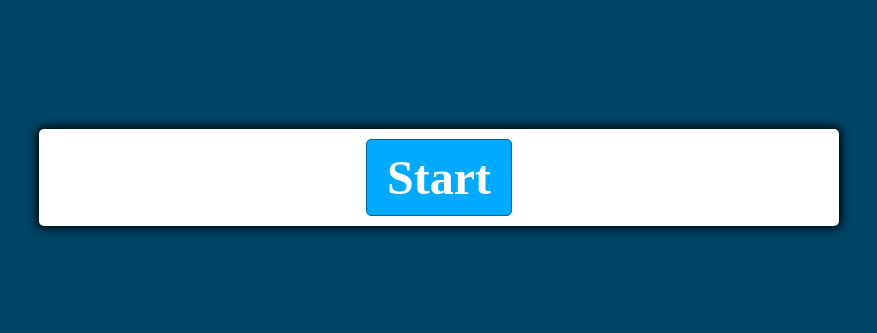
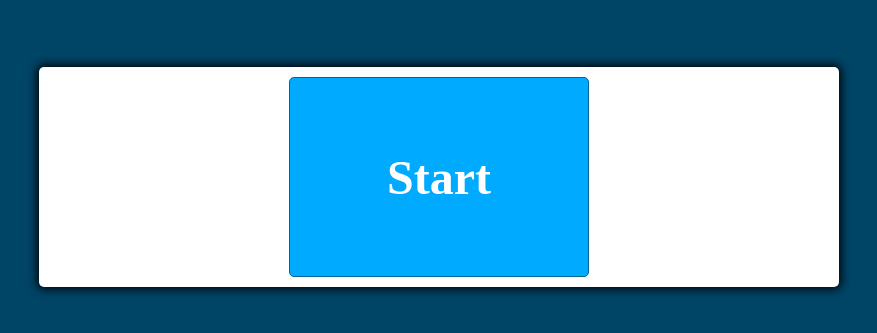
Before and after one commit to jmeegan2/Quiz-App, a website: page index.html in a window 1280 px wide. Shown: the part 223-556 px from the top of the page, without its empty margins (201-1078 px from the left). Drawn offline with Linux system fonts and the light colour scheme.

Commit message:
changed button size

```diff
--- a/styles.css
+++ b/styles.css
@@ -71,7 +71,15 @@ body.wrong {
 
     }
 
-    .start-btn, .next-btn {
+    .start-btn {
+        font-size: 3rem;
+        height: 200px;
+        width:300px;
+        font-weight: bold;
+        padding: 10px 20px;
+
+    }
+   .next-btn {
         font-size: 3rem;
         font-weight: bold;
         padding: 10px 20px;
```
